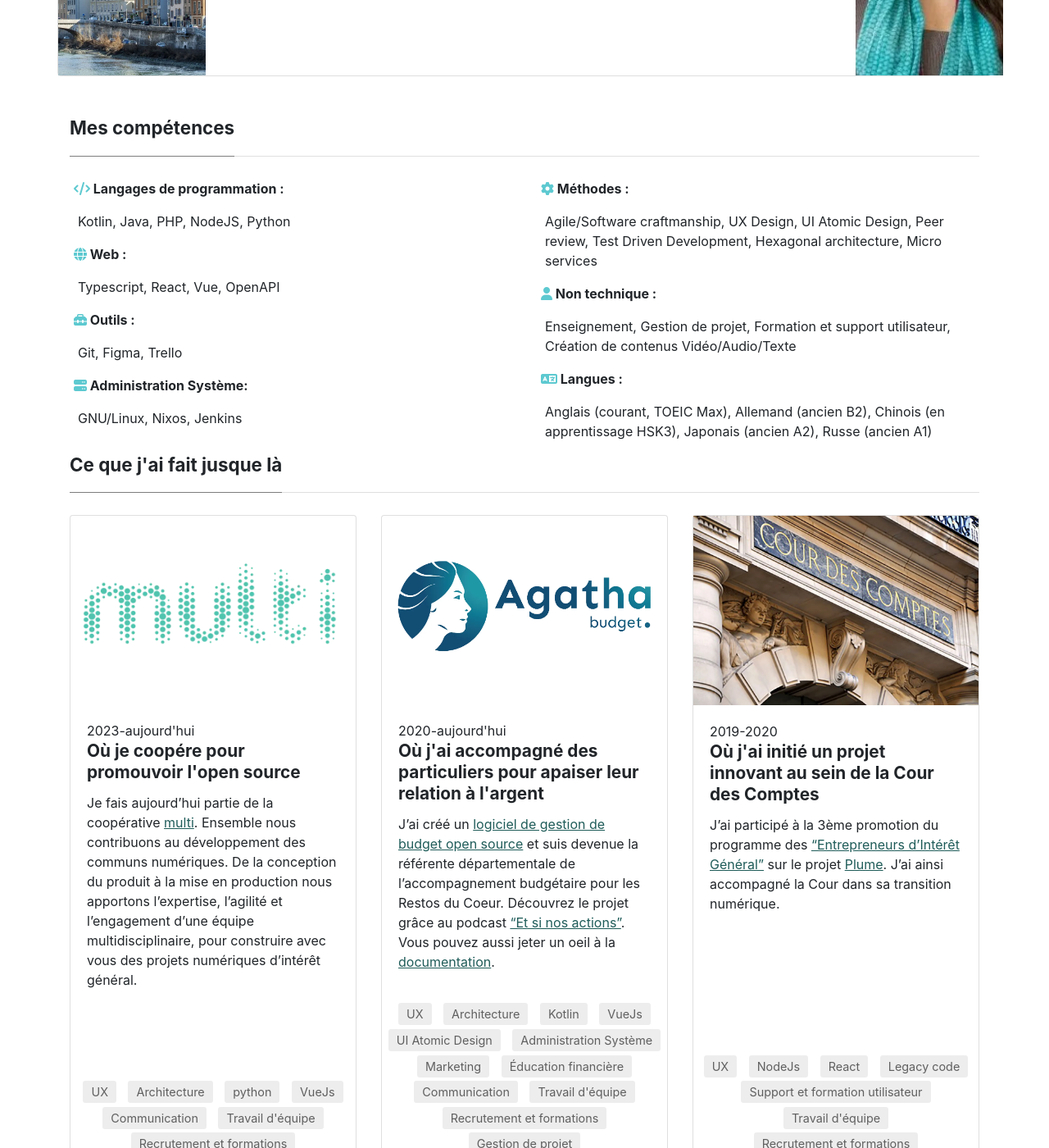
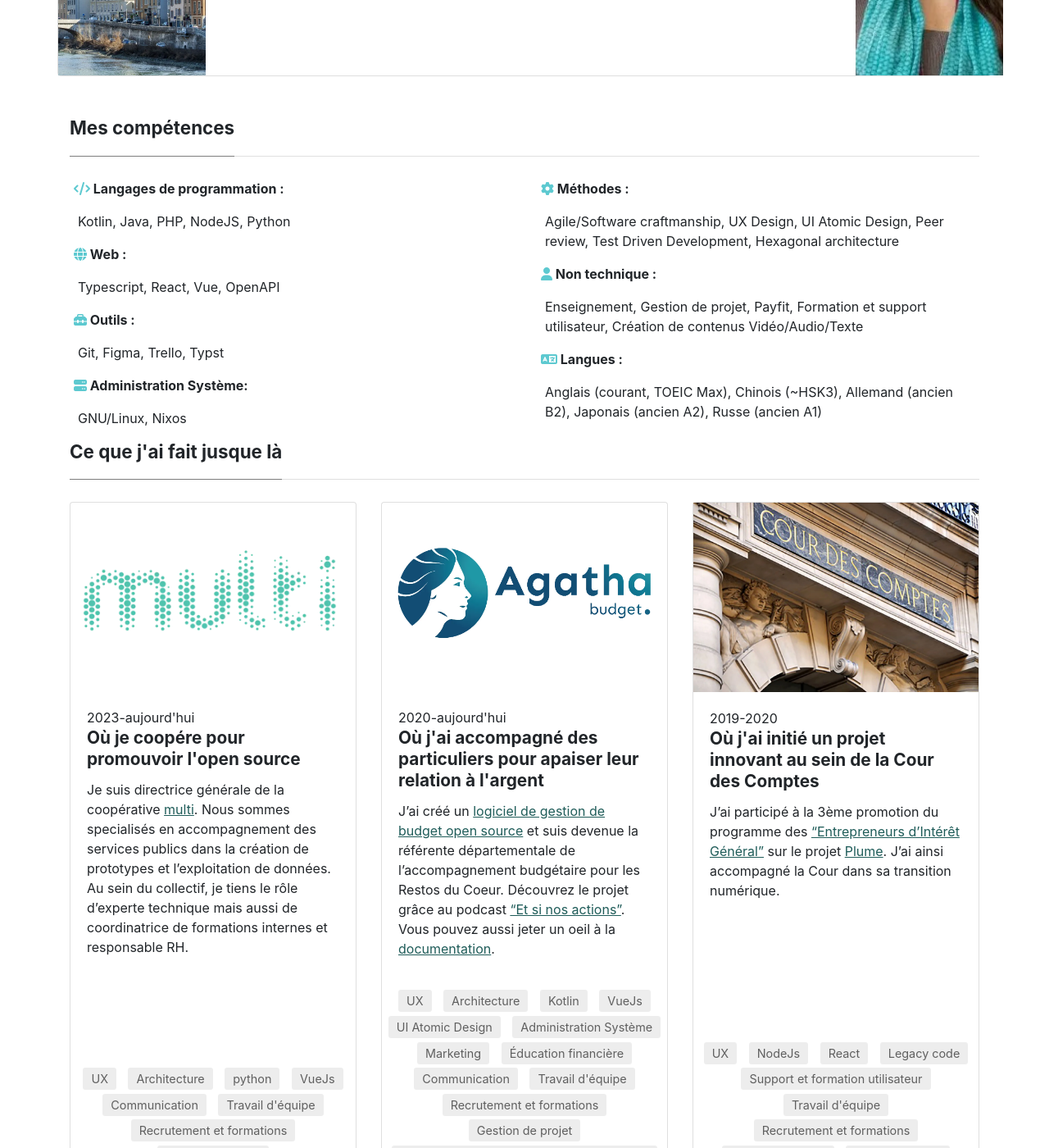
Before and after one commit to ermoca/cv-default, a Jekyll site: the page built from index.html, in a window 1280 px wide and 1400 px high, scrolled down 504 px. Shown: the whole window at 82% size. Built offline with Jekyll 4.4.1, drawn with Linux system fonts in a browser that asks for light colours; nearby versions of some CDN libraries; the list of posts is cut into pages by our own code.

Commit message:
update Multi + skill

```diff
--- a/_includes/skill.html
+++ b/_includes/skill.html
@@ -7,19 +7,19 @@
         <p class="skill">Typescript, React, Vue, OpenAPI</p>
 
         <p><span><i class="fa-solid fa-toolbox" style="color: #5dc9d0;"></i> Outils :</span></p>
-        <p class="skill">Git, Figma, Trello</p>
+        <p class="skill">Git, Figma, Trello, Typst</p>
 
         <p><span><i class="fa-solid fa-server" style="color: #5dc9d0;"></i> Administration Système:</span></p>
-        <p class="skill"> GNU/Linux, Nixos, Jenkins</p>
+        <p class="skill"> GNU/Linux, Nixos</p>
            </div>
     <div class="col-md-6">
         <p><span><i class="fa-solid fa-gear" style="color: #5dc9d0;"></i> Méthodes :</span></p>
-        <p class="skill"> Agile/Software craftmanship, UX Design, UI Atomic Design, Peer review, Test Driven Development, Hexagonal architecture, Micro services</p>
+        <p class="skill"> Agile/Software craftmanship, UX Design, UI Atomic Design, Peer review, Test Driven Development, Hexagonal architecture</p>
 
         <p><span><i class="fa-solid fa-user" style="color: #5dc9d0;"></i> Non technique :</span></p>
-        <p class="skill"> Enseignement, Gestion de projet, Formation et support utilisateur, Création de contenus Vidéo/Audio/Texte</p>
+        <p class="skill"> Enseignement, Gestion de projet, Payfit, Formation et support utilisateur, Création de contenus Vidéo/Audio/Texte</p>
 
         <p><span><i class="fa-solid fa-language" style="color: #5dc9d0;"></i> Langues :</span></p>
-        <p class="skill">Anglais (courant, TOEIC Max), Allemand (ancien B2), Chinois (en apprentissage HSK3), Japonais (ancien A2), Russe (ancien A1)</p>
+        <p class="skill">Anglais (courant, TOEIC Max), Chinois (~HSK3), Allemand (ancien B2), Japonais (ancien A2), Russe (ancien A1)</p>
     </div>
 </div>
--- a/_posts/experience/2023-01-06-multi.md
+++ b/_posts/experience/2023-01-06-multi.md
@@ -8,4 +8,4 @@ year: "2023-aujourd'hui"
 experience: true
 ---
 
-Je fais aujourd'hui partie de la coopérative <a href="https://agatha-budget.fr/" target="_blank">multi</a>. Ensemble nous contribuons au développement des communs numériques. De la conception du produit à la mise en production nous apportons l'expertise, l'agilité et l'engagement d'une équipe multidisciplinaire, pour construire avec vous des projets numériques d'intérêt général.
+Je suis directrice générale de la coopérative <a href="https://agatha-budget.fr/" target="_blank">multi</a>. Nous sommes specialisés en accompagnement des services publics dans la création de prototypes et l'exploitation de données. Au sein du collectif, je tiens le rôle d'experte technique mais aussi de coordinatrice de formations internes et responsable RH.
```
